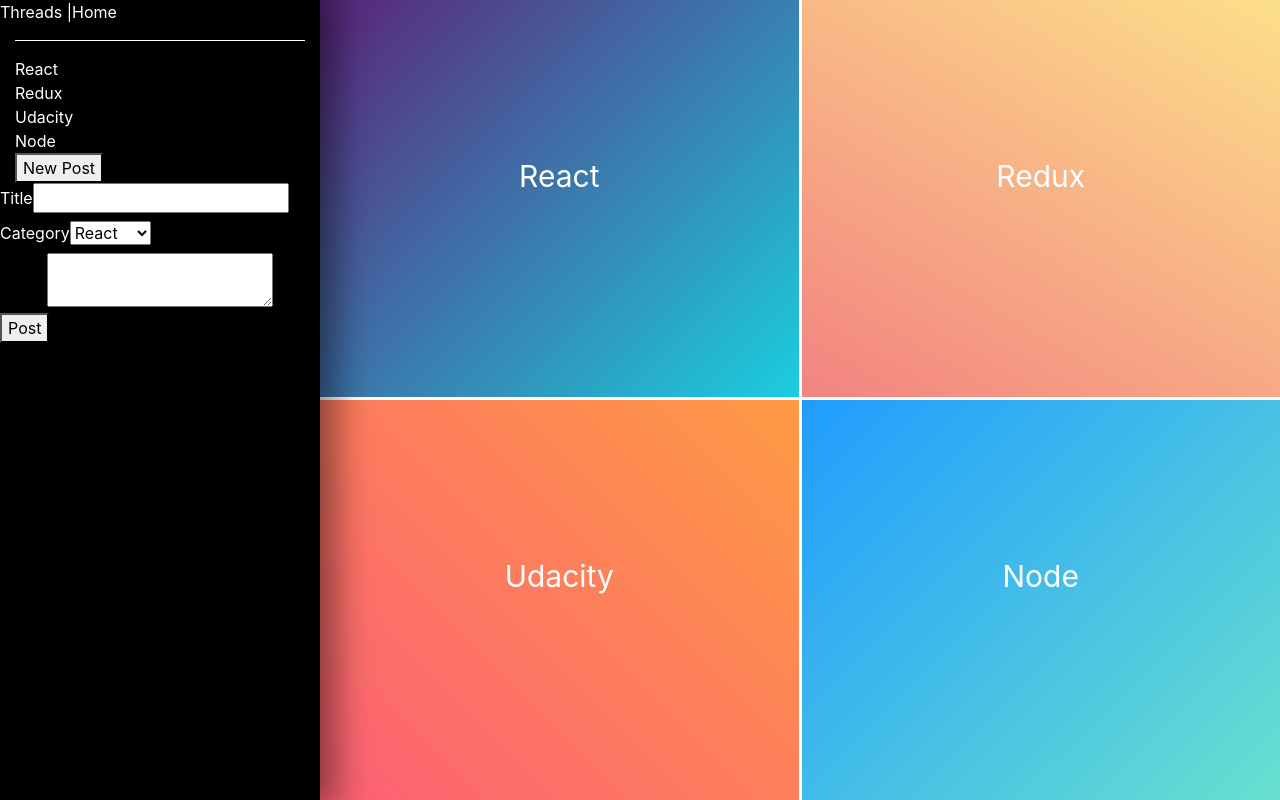
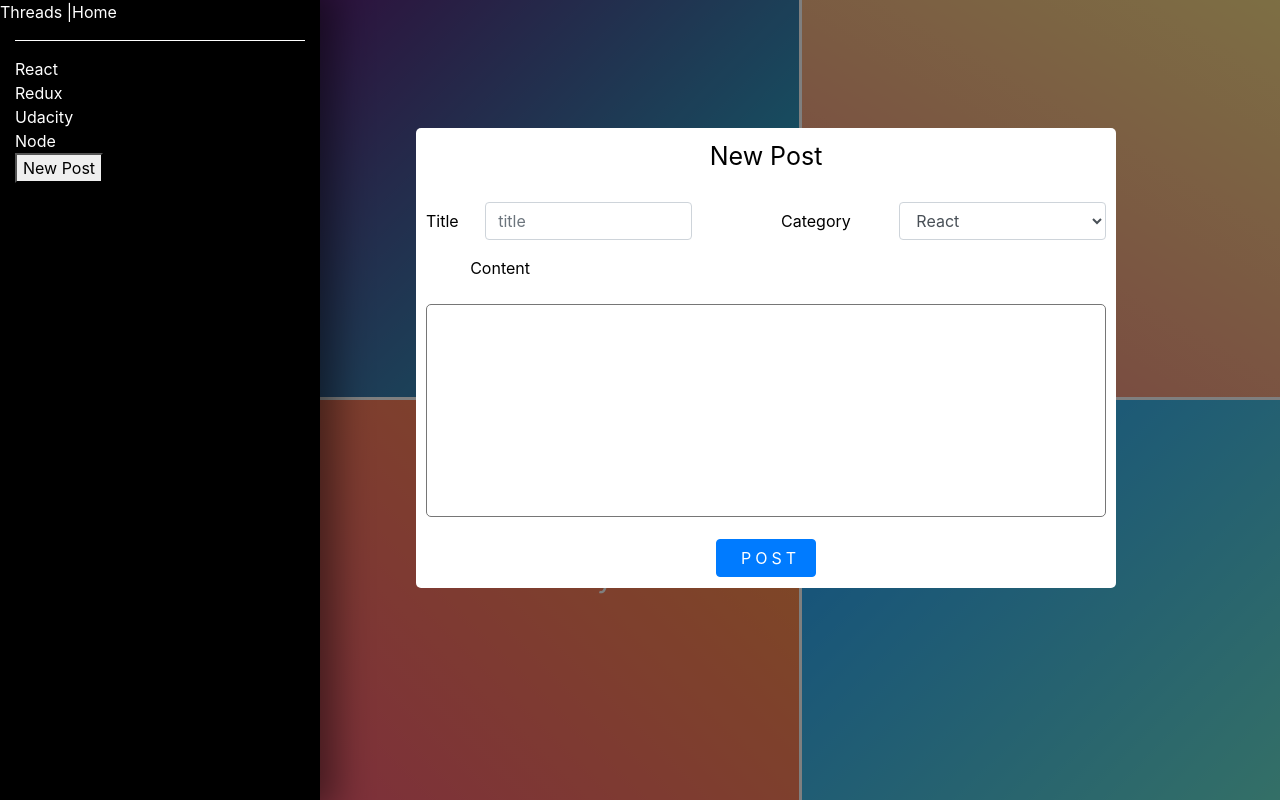
Before and after one commit to CHBaker/readables, a React (Create React App) app in the folder app/: page / in a window 1280 px wide. Built offline with nearby package versions, Linux system fonts and the light colour scheme; no server answers.

Commit message:
STYLE: new post form
- New post form modal

```diff
--- a/app/src/components/nav/Nav.js
+++ b/app/src/components/nav/Nav.js
@@ -27,7 +27,7 @@
                             Node
                         </Link>
                     </div>
-                    <div className='new-post-wrapper'>
+                    <div className='new-post-row'>
                         <button className='new-post-button'>
                             New Post
                         </button>
--- a/app/src/components/new_post/NewPost.js
+++ b/app/src/components/new_post/NewPost.js
@@ -21,37 +21,53 @@
         const { category } = this.state;
 
         return (
-            <div className='row new-post-row'>
-                <form>
-                    <div className='row form-row'>
-                        <div className='col'>
-                            <label>
-                                Title
-                                <input type='text' value='' />
-                            </label>
+            <div>
+                <div className='veil'></div>
+                <div className='new-post-wrapper'>
+                    <form className='new-post-form'>
+                        <div className='form-group row'>
+                            <div className='col form-title'>
+                                New Post
                             </div>
-                        <div className='col'>
-                            <label>
-                                Category
-                                <select value={category} onChange={this.changeCategory}>
+                        </div>
+                        <div className='form-group row'>
+                            <label htmlFor="title" className="col-1 col-form-label">Title</label>
+                            <div className="col-4">
+                                <input type="text" className="form-control" id="title" placeholder="title" />
+                            </div>
+                            <div className='col'></div>
+                            <label htmlFor="category" className="col-2 col-form-label">Category</label>
+                            <div className="col-4">
+                                <select className='form-control' value={category} onChange={this.changeCategory}>
                                     <option value='react'>React</option>
                                     <option value='redux'>Redux</option>
                                     <option value='udacity'>Udacity</option>
                                     <option value='node'>Node</option>
                                 </select>
-                            </label>
                             </div>
                         </div>
-                    <div className='row form-row'>
+                        <div className='form-group row'>
+                            <div className='col-1'></div>
+                            <label htmlFor='content col-2'>Content</label>
+                            <div className='col'></div>
+                        </div>
+                        <div className='form-group row'>
                             <div className='col post-body'>
-                            <textarea type='text' value=''>
+                                <textarea className='content-input' type='text' name='content' value=''>
                                 </textarea>
                             </div>
                         </div>
-                    <button type='submit' className='submit-new-post'>
-                        Post
+                        <div className='form-group row'>
+                            <div className='col'></div>
+                            <div className='col button-col'>
+                                <button type='submit' className='btn btn-group btn-primary post-btn'>
+                                    POST
                                 </button>
+                            </div>
+                            <div className='col'></div>
+                        </div>
                     </form>
+                </div>
             </div>
         )
     }
--- a/app/src/components/new_post/newPost.css
+++ b/app/src/components/new_post/newPost.css
@@ -0,0 +1,51 @@
+.new-post-wrapper {
+    position: absolute;
+    z-index: 1;
+    left: 130%;
+    top: 16%;
+    background: white;
+    color: black;
+    border-radius: 5px;
+    width: 700px;
+    height: 460px;
+    padding: 10px;
+}
+
+.veil {
+    z-index: -1;
+    position: absolute;
+    left: 0;
+    top: 0;
+    background: black;
+    width: 405%;
+    height: 100%;
+    opacity: 0.5;
+}
+
+.new-post-form {
+    width: 100%;
+}
+
+.content-input {
+    width: 100%;
+    height: 213px;
+    border-radius: 5px;
+    resize: none;
+}
+
+.form-title {
+    text-align: center;
+    font-size: 25px;
+    margin-bottom: 10px;
+}
+
+.button-col {
+    text-align: center;
+}
+
+.post-btn {
+    width: 100px;
+    padding-left: 24px !important;
+    letter-spacing: 4px;
+    cursor: pointer;
+}
```
Lines whose indentation alone changed are shown as unchanged.
